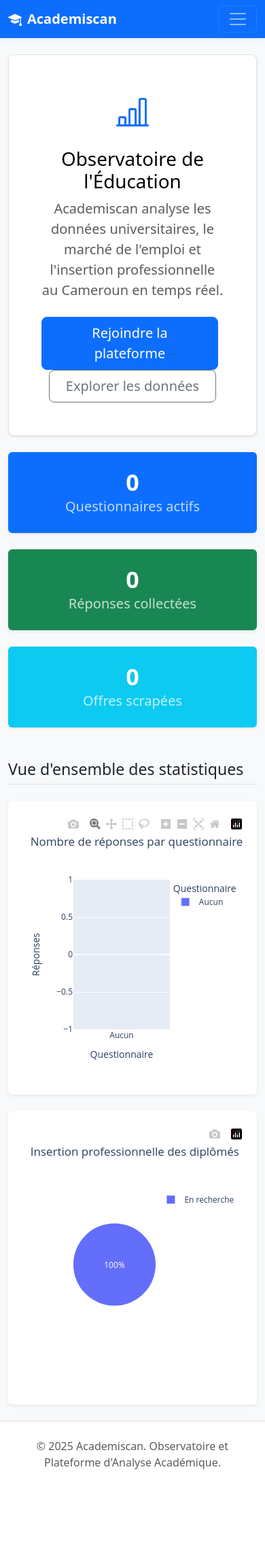
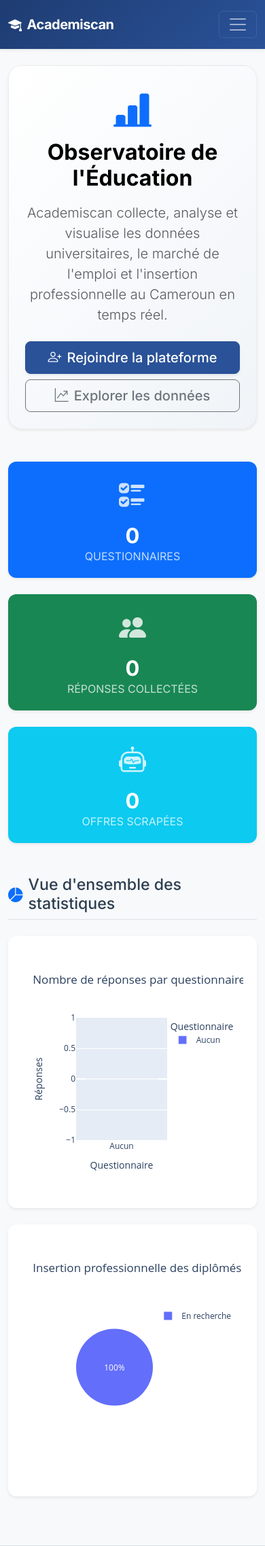
Before and after one commit to Jimmy-Network1/Projet_AnalyseDeDonnees, a Flask app: page /dashboard/public in a window 390 px wide. Shown: the top 2274 px of the page at 68% size. Before the commit the page ends 2161 px from the top, so only its background shows below. Run offline with Flask 3, Linux system fonts and the light colour scheme; some libraries are stand-ins or nearby versions.

Commit message:
UI/UX: Amélioration du design (police Inter, effets hover, navbar, responsive)

```diff
--- a/templates/base.html
+++ b/templates/base.html
@@ -4,10 +4,74 @@
     <meta charset="UTF-8">
     <meta name="viewport" content="width=device-width, initial-scale=1.0">
     <title>{% block title %}Academiscan{% endblock %}</title>
+    <!-- Google Fonts: Inter -->
+    <link href="https://fonts.googleapis.com/css2?family=Inter:wght@300;400;500;600;700&display=swap" rel="stylesheet">
     <!-- Bootstrap CSS CDN -->
     <link href="https://cdn.jsdelivr.net/npm/bootstrap@5.3.0/dist/css/bootstrap.min.css" rel="stylesheet">
     <!-- Bootstrap Icons -->
     <link href="https://cdn.jsdelivr.net/npm/bootstrap-icons@1.10.5/font/bootstrap-icons.css" rel="stylesheet">
+    <style>
+        body {
+            font-family: 'Inter', sans-serif;
+            background-color: #f4f6f9 !important;
+            color: #2c3e50;
+        }
+        /* Navbar moderne */
+        .navbar {
+            background: linear-gradient(135deg, #1e3c72 0%, #2a5298 100%) !important;
+            padding-top: 1rem;
+            padding-bottom: 1rem;
+        }
+        .navbar-brand {
+            font-size: 1.5rem;
+            letter-spacing: -0.5px;
+        }
+        .nav-link {
+            font-weight: 500;
+            transition: color 0.2s ease;
+        }
+        /* Effets de survol sur les cartes */
+        .card {
+            transition: transform 0.3s ease, box-shadow 0.3s ease;
+            border-radius: 12px;
+        }
+        .card-hover:hover {
+            transform: translateY(-5px);
+            box-shadow: 0 10px 20px rgba(0,0,0,0.08) !important;
+        }
+        /* Boutons */
+        .btn {
+            border-radius: 8px;
+            font-weight: 500;
+            padding: 0.5rem 1.25rem;
+            transition: all 0.2s;
+        }
+        .btn-primary {
+            background-color: #2a5298;
+            border-color: #2a5298;
+        }
+        .btn-primary:hover {
+            background-color: #1e3c72;
+            border-color: #1e3c72;
+            transform: translateY(-2px);
+            box-shadow: 0 4px 12px rgba(42, 82, 152, 0.3);
+        }
+        /* Tableaux */
+        .table-hover tbody tr:hover {
+            background-color: rgba(42, 82, 152, 0.03);
+        }
+        /* Responsivité des graphiques Plotly */
+        .js-plotly-plot, .plot-container {
+            width: 100% !important;
+            height: 100% !important;
+        }
+        /* Petits écrans */
+        @media (max-width: 768px) {
+            .navbar-brand { font-size: 1.25rem; }
+            h1 { font-size: 2rem !important; }
+            .card-body { padding: 1.25rem !important; }
+        }
+    </style>
     {% block head %}{% endblock %}
 </head>
 <body class="d-flex flex-column min-vh-100 bg-light">
--- a/templates/dashboard/public.html
+++ b/templates/dashboard/public.html
@@ -4,66 +4,92 @@
 
 {% block head %}
     <script src="https://cdn.plot.ly/plotly-latest.min.js"></script>
+    <style>
+        .hero-section {
+            background: linear-gradient(135deg, #ffffff 0%, #f0f4f8 100%);
+            border: 1px solid rgba(0,0,0,0.05);
+            border-radius: 20px !important;
+        }
+        .stat-icon {
+            font-size: 2.5rem;
+            opacity: 0.8;
+            margin-bottom: 10px;
+        }
+        .chart-container {
+            min-height: 400px; /* Assure une bonne hauteur sur mobile */
+        }
+    </style>
 {% endblock %}
 
 {% block content %}
 <!-- Hero Section -->
-<div class="p-5 text-center bg-white rounded-3 shadow-sm mb-4 border">
-    <i class="bi bi-bar-chart-line text-primary" style="font-size: 3rem;"></i>
-    <h1 class="mt-3 text-body-emphasis">Observatoire de l'Éducation</h1>
-    <p class="lead text-muted mx-auto" style="max-width: 600px;">
-        Academiscan analyse les données universitaires, le marché de l'emploi et l'insertion professionnelle au Cameroun en temps réel.
+<div class="hero-section p-md-5 p-4 text-center shadow-sm mb-5">
+    <i class="bi bi-bar-chart-line-fill text-primary mb-3" style="font-size: 3.5rem;"></i>
+    <h1 class="display-5 fw-bold text-body-emphasis mb-3">Observatoire de l'Éducation</h1>
+    <p class="lead text-muted mx-auto mb-4" style="max-width: 700px;">
+        Academiscan collecte, analyse et visualise les données universitaires, le marché de l'emploi et l'insertion professionnelle au Cameroun en temps réel.
     </p>
     {% if not current_user.is_authenticated %}
-    <div class="mt-4">
-        <a href="{{ url_for('auth.inscription') }}" class="btn btn-primary btn-lg px-4 me-2">Rejoindre la plateforme</a>
-        <a href="#stats" class="btn btn-outline-secondary btn-lg px-4">Explorer les données</a>
+    <div class="d-grid gap-2 d-sm-flex justify-content-sm-center mt-4">
+        <a href="{{ url_for('auth.inscription') }}" class="btn btn-primary btn-lg px-4 gap-3 shadow-sm">
+            <i class="bi bi-person-plus me-2"></i>Rejoindre la plateforme
+        </a>
+        <a href="#stats" class="btn btn-outline-secondary btn-lg px-4">
+            <i class="bi bi-graph-up-arrow me-2"></i>Explorer les données
+        </a>
     </div>
     {% endif %}
 </div>
 
 <!-- Key Stats -->
-<div id="stats" class="row g-4 mb-4 text-center">
+<div id="stats" class="row g-4 mb-5 text-center">
     <div class="col-md-4">
-        <div class="card border-0 shadow-sm bg-primary text-white h-100">
+        <div class="card border-0 shadow-sm bg-primary text-white h-100 card-hover">
             <div class="card-body py-4">
-                <h2 class="display-4 fw-bold mb-0">{{ stats.total_questionnaires }}</h2>
-                <p class="fs-5 mb-0 opacity-75">Questionnaires actifs</p>
+                <i class="bi bi-ui-checks stat-icon d-block"></i>
+                <h2 class="display-5 fw-bold mb-0">{{ stats.total_questionnaires }}</h2>
+                <p class="fs-6 mb-0 opacity-75 text-uppercase tracking-wide">Questionnaires</p>
             </div>
         </div>
     </div>
     <div class="col-md-4">
-        <div class="card border-0 shadow-sm bg-success text-white h-100">
+        <div class="card border-0 shadow-sm bg-success text-white h-100 card-hover">
             <div class="card-body py-4">
-                <h2 class="display-4 fw-bold mb-0">{{ stats.total_reponses }}</h2>
-                <p class="fs-5 mb-0 opacity-75">Réponses collectées</p>
+                <i class="bi bi-people-fill stat-icon d-block"></i>
+                <h2 class="display-5 fw-bold mb-0">{{ stats.total_reponses }}</h2>
+                <p class="fs-6 mb-0 opacity-75 text-uppercase tracking-wide">Réponses collectées</p>
             </div>
         </div>
     </div>
     <div class="col-md-4">
-        <div class="card border-0 shadow-sm bg-info text-white h-100">
+        <div class="card border-0 shadow-sm bg-info text-white h-100 card-hover">
             <div class="card-body py-4">
-                <h2 class="display-4 fw-bold mb-0">{{ stats.total_offres }}</h2>
-                <p class="fs-5 mb-0 opacity-75">Offres scrapées</p>
+                <i class="bi bi-robot stat-icon d-block"></i>
+                <h2 class="display-5 fw-bold mb-0">{{ stats.total_offres }}</h2>
+                <p class="fs-6 mb-0 opacity-75 text-uppercase tracking-wide">Offres scrapées</p>
             </div>
         </div>
     </div>
 </div>
 
 <!-- Charts Section -->
-<h3 class="mb-4 mt-5 border-bottom pb-2">Vue d'ensemble des statistiques</h3>
-<div class="row g-4">
+<div class="d-flex align-items-center mb-4 mt-5 pb-2 border-bottom">
+    <i class="bi bi-pie-chart-fill fs-4 text-primary me-2"></i>
+    <h3 class="mb-0">Vue d'ensemble des statistiques</h3>
+</div>
+
+<div class="row g-4 mb-5">
     <div class="col-lg-6">
-        <div class="card shadow-sm border-0 h-100">
-            <div class="card-body">
-                <div id="chart-reponse" style="width:100%; height:400px;"></div>
+        <div class="card shadow-sm border-0 h-100 card-hover">
+            <div class="card-body p-2 p-md-3 chart-container">
+                <div id="chart-reponse"></div>
             </div>
         </div>
     </div>
     <div class="col-lg-6">
-        <div class="card shadow-sm border-0 h-100">
-            <div class="card-body">
-                <div id="chart-insertion" style="width:100%; height:400px;"></div>
+        <div class="card shadow-sm border-0 h-100 card-hover">
+            <div class="card-body p-2 p-md-3 chart-container">
+                <div id="chart-insertion"></div>
             </div>
         </div>
     </div>
@@ -73,10 +99,13 @@
 
 {% block scripts %}
 <script>
+    // Configuration responsive pour Plotly
+    var config = {responsive: true, displayModeBar: false};
+
     var graphReponse = {{ chart_reponse | safe }};
-    Plotly.newPlot('chart-reponse', graphReponse.data, graphReponse.layout, {responsive: true});
+    Plotly.newPlot('chart-reponse', graphReponse.data, graphReponse.layout, config);
 
     var graphInsertion = {{ chart_insertion | safe }};
-    Plotly.newPlot('chart-insertion', graphInsertion.data, graphInsertion.layout, {responsive: true});
+    Plotly.newPlot('chart-insertion', graphInsertion.data, graphInsertion.layout, config);
 </script>
 {% endblock %}
```
Also changed, not shown: templates/dashboard/index.html (+23 -17 lines).
